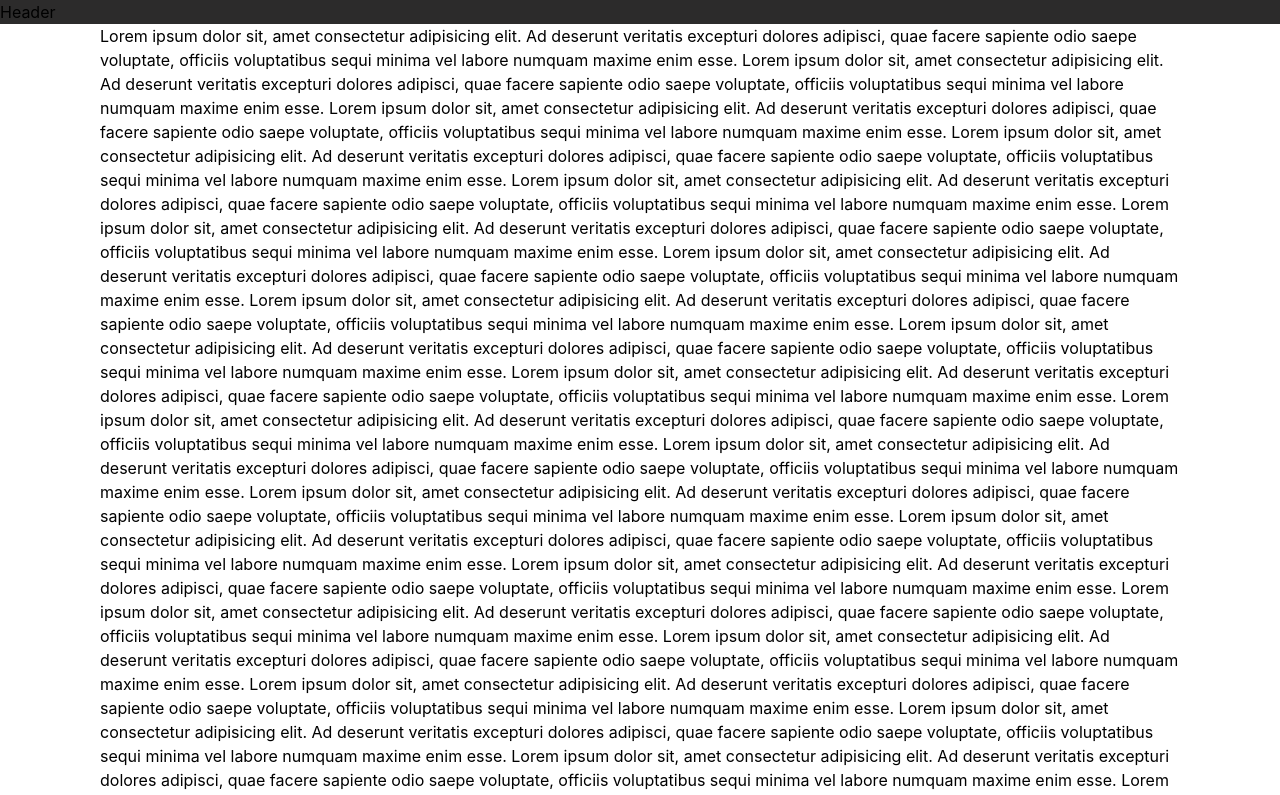
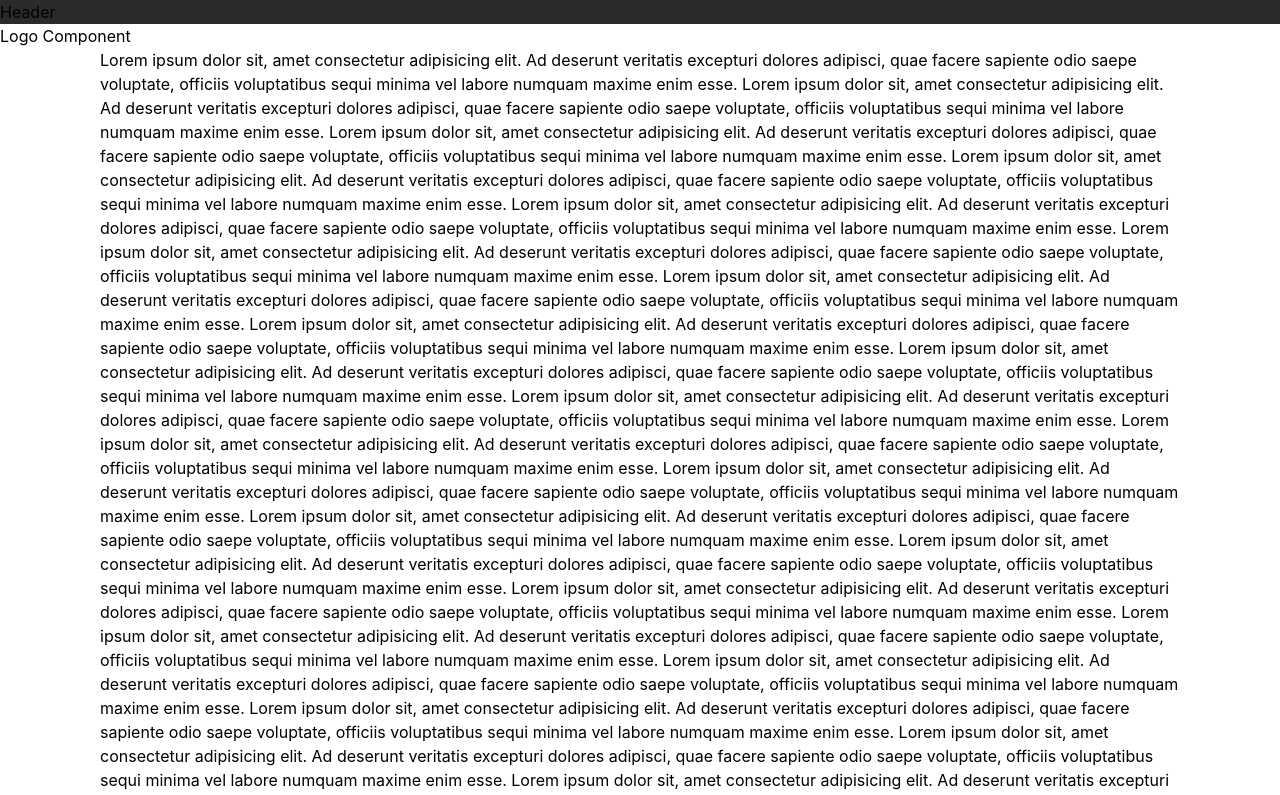
Before and after one commit to RomanMelnyk909/group-project, a React (Create React App) app: page / in a window 1280 px wide. Shown: the top 795 px of the page. Built offline with nearby package versions, Linux system fonts and the light colour scheme.

Commit message:
added logo component

```diff
--- a/src/App.js
+++ b/src/App.js
@@ -2,6 +2,7 @@ import "./App.css";
 import Header from "./components/Header";
 import Footer from "./components/Footer";
 import PageWrapper from "./components/PageWrapper";
+import Logo from "./components/Logo";
 
 const lor = `Lorem ipsum dolor sit, amet consectetur adipisicing elit. Ad deserunt
 veritatis excepturi dolores adipisci, quae facere sapiente odio saepe
@@ -188,6 +189,7 @@ function App() {
   return (
     <div className="App">
       <Header />
+      <Logo />
       <PageWrapper>{lor}</PageWrapper>
       <Footer />
     </div>
--- /dev/null
+++ b/src/components/Logo/Logo.jsx
@@ -0,0 +1,9 @@
+import './logo.module.css'
+
+const Logo = () => {
+    return (
+        <div className="common">Logo Component</div>
+    );
+};
+
+export default Logo;
--- /dev/null
+++ b/src/components/Logo/index.js
@@ -0,0 +1,3 @@
+import Logo from "./Logo";
+
+export default Logo;
```
Also changed, not shown: src/components/Logo/logo.module.css (added).
